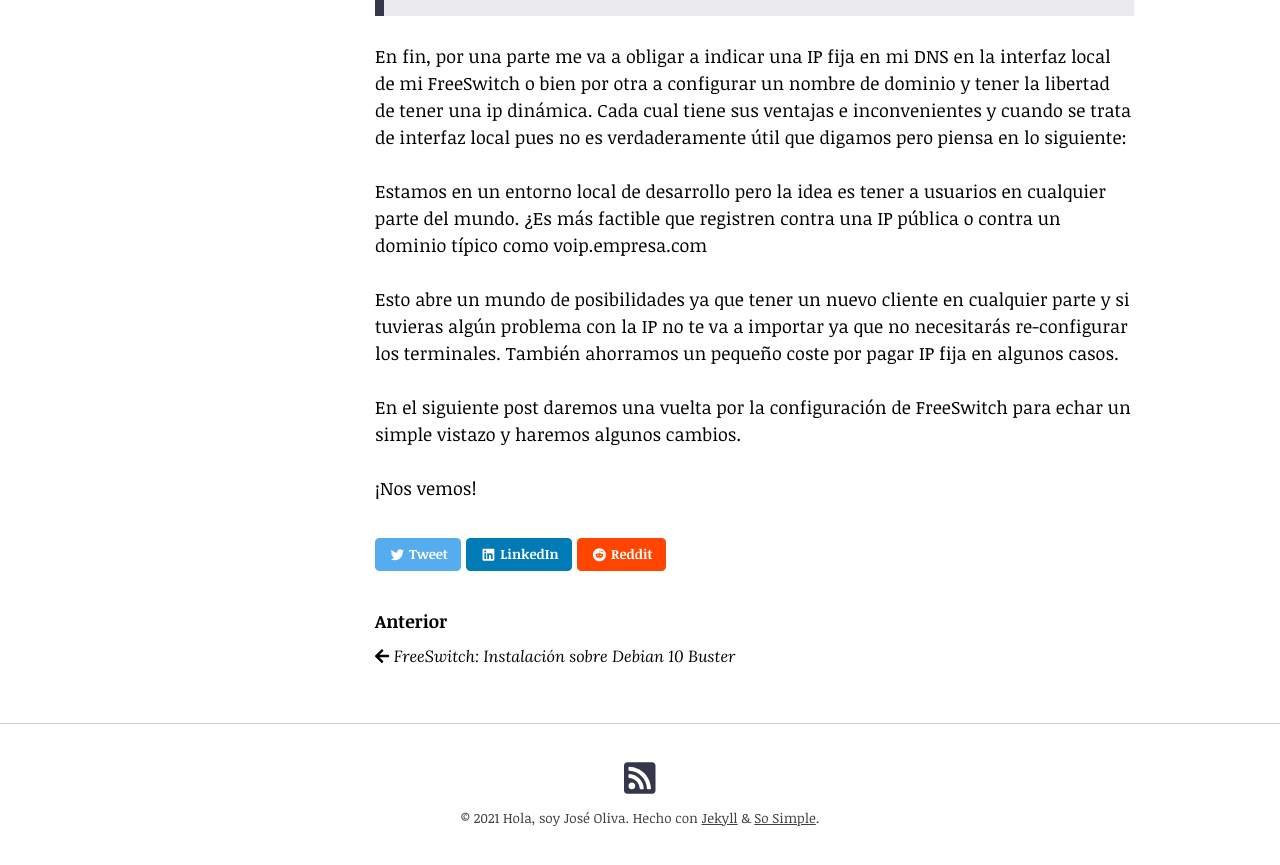
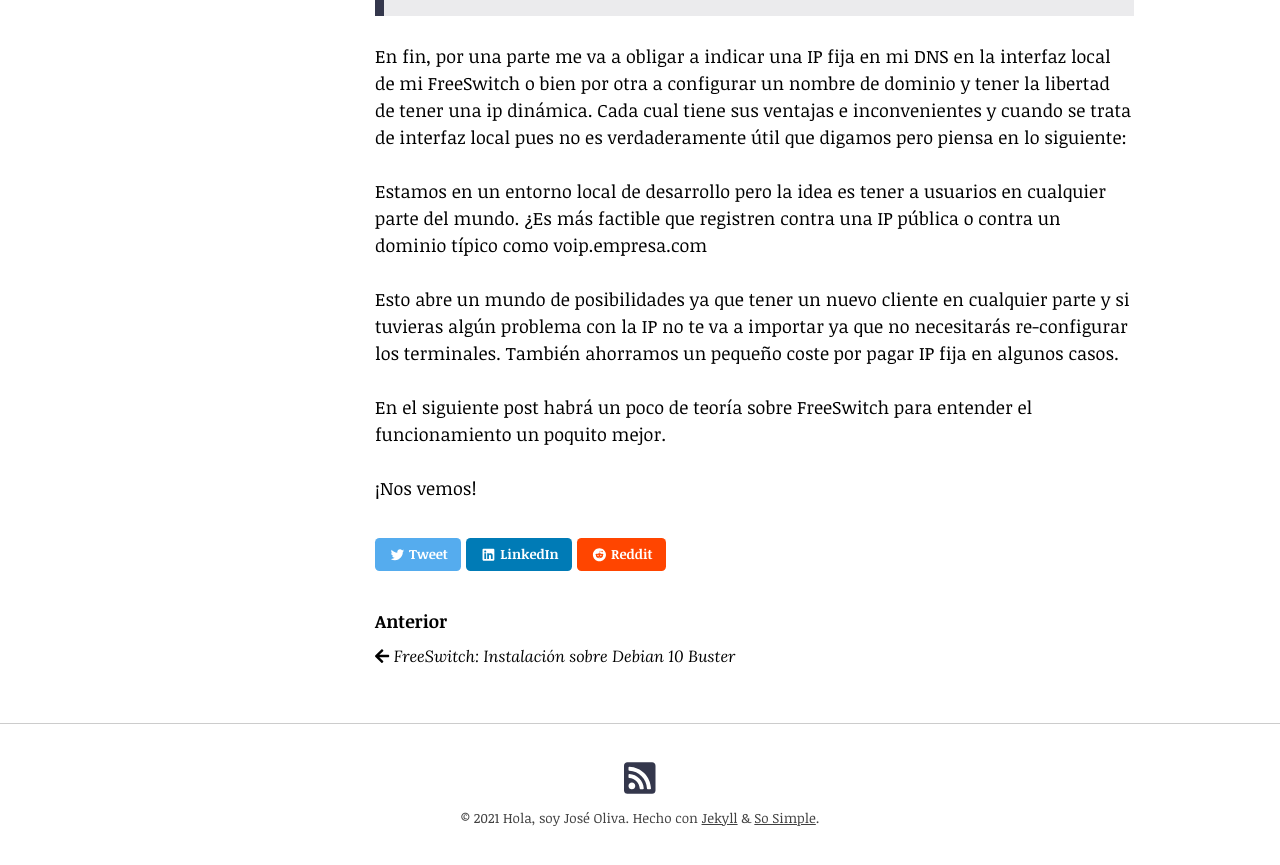
Before and after one commit to noobchamp/blog, a Jekyll site: the page built from _posts/2021-04-28-variables-freeswitch.markdown, in a window 1280 px wide and 900 px high, scrolled down 3866 px. Shown: the top 865 px of the window. Built offline with Jekyll 4.4.1, drawn with Linux system fonts in a browser that asks for light colours; nearby versions of some CDN libraries; comment, search, counter and statistics services are not loaded.

Commit message:
correcciones

```diff
--- a/_includes/head.html
+++ b/_includes/head.html
@@ -28,9 +28,9 @@
 
   <link rel="stylesheet" href="{{ '/assets/css/main.css' | relative_url }}">
   <link rel="stylesheet" href="{{ site.skin | default: '/assets/css/skins/default.css' | relative_url }}">
-  {% if site.google_fonts %}
+  <!-- {% if site.google_fonts %}
     <link rel="stylesheet" href="https://fonts.googleapis.com/css?family={%- for font in site.google_fonts -%}{{ font.name | replace: ' ', '+' }}{% if font.weights %}:{% endif %}{{ font.weights | remove: ' ' }}{% if forloop.last != true %}|{% endif %}{%- endfor -%}">
-  {% endif %}
+  {% endif %} -->
 
   {%- if site.plugins contains 'jekyll-feed' or site.gems contains 'jekyll-feed' -%}
     {%- comment -%}
--- a/_includes/scripts.html
+++ b/_includes/scripts.html
@@ -14,6 +14,9 @@
   <script src="{{ '/assets/js/custom.js' | relative_url }}"></script>
 
 {%- endif -%}
+{% if site.google_fonts %}
+<link rel="stylesheet" href="https://fonts.googleapis.com/css?family={%- for font in site.google_fonts -%}{{ font.name | replace: ' ', '+' }}{% if font.weights %}:{% endif %}{{ font.weights | remove: ' ' }}{% if forloop.last != true %}|{% endif %}{%- endfor -%}">
+{% endif %}
 
 {% if site.mathjax == true or site.mathjax.enable == true %}
 <!-- MathJax -->
--- a/_posts/2021-04-28-variables-freeswitch.markdown
+++ b/_posts/2021-04-28-variables-freeswitch.markdown
@@ -91,6 +91,6 @@
 Esto abre un mundo de posibilidades ya que tener un nuevo cliente en cualquier parte y si tuvieras algún problema con la IP no te va a importar ya que no necesitarás re-configurar los terminales. También ahorramos un pequeño coste por pagar IP fija en algunos casos.
 
 
-En el siguiente post daremos una vuelta por la configuración de FreeSwitch para echar un simple vistazo y haremos algunos cambios.
+En el siguiente post habrá un poco de teoría sobre FreeSwitch para entender el funcionamiento un poquito mejor.
 
 ¡Nos vemos!
```
Also changed, not shown: _layouts/default.html (+0 -8 lines).
